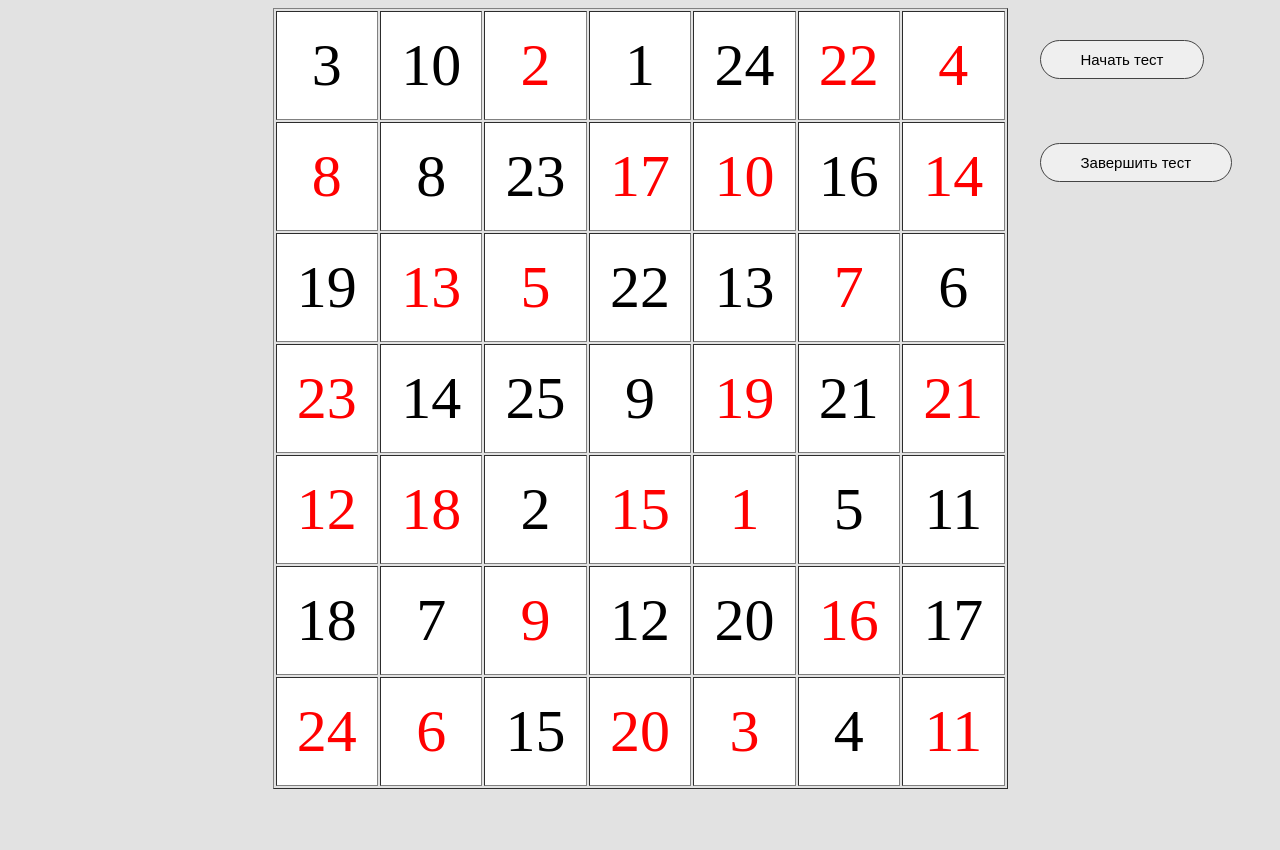
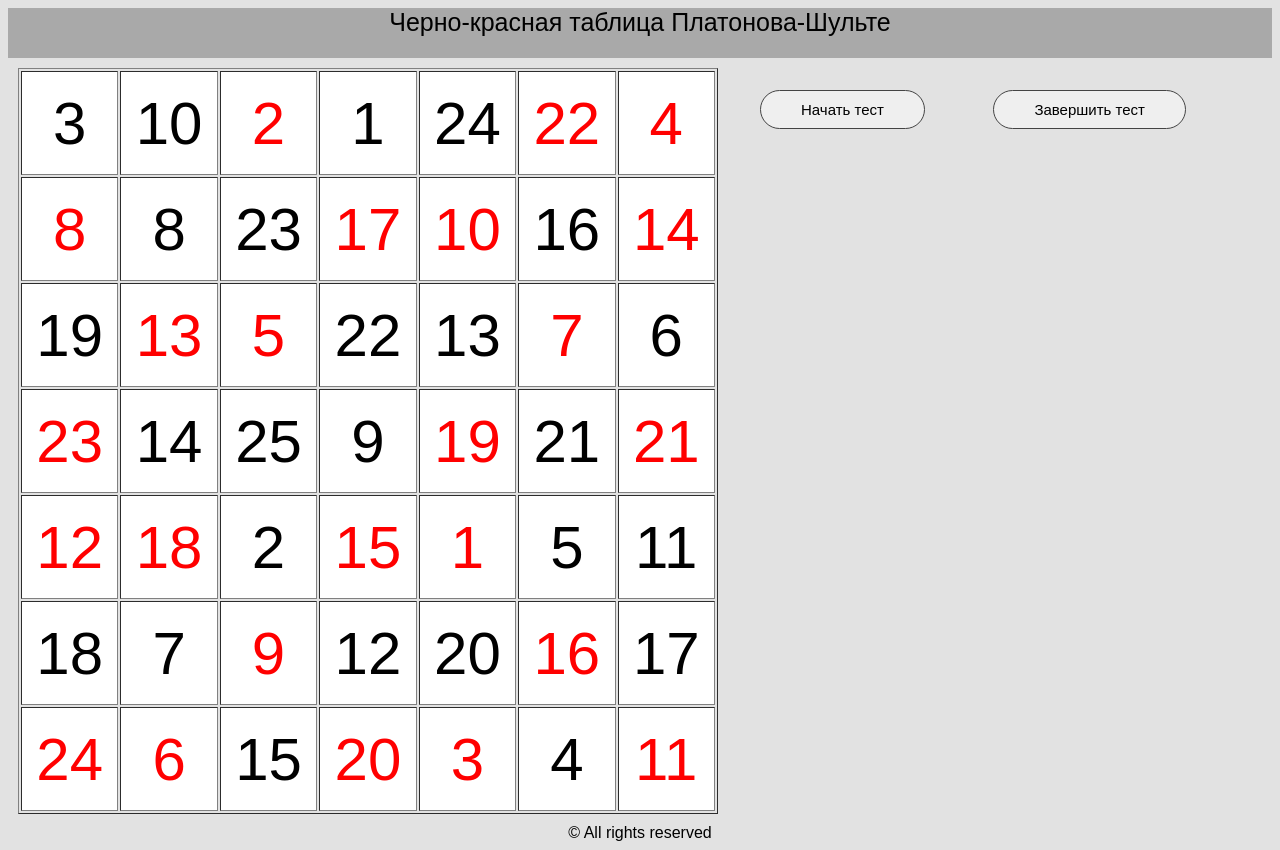
Before and after one commit to Ivan-Andr/psychological-test, a plain HTML site: page index.html in a window 1280 px wide. Before the commit the page ends 800 px from the top, so only its background shows below. Drawn offline with Linux system fonts and the light colour scheme.

Commit message:
issue#6 with some shortcoming in styling

```diff
--- a/index.html
+++ b/index.html
@@ -9,5 +9,13 @@
   </head>
   <body>
     <script type="module" src="script.js"></script>
+    <header class = 'header'>Черно-красная таблица Платонова-Шульте</header>
+    <article class = 'table--space'>
+    </article>
+    <aside class="ui--space">
+      <button class="btn btn--start">Начать тест</button>
+      <button class="btn btn--finish">Завершить тест</button>
+    </aside>
+    <footer class="footer">© All rights reserved</footer>
   </body>
 </html>
--- a/src/table/table.js
+++ b/src/table/table.js
@@ -9,14 +9,9 @@ const redArray = [
   2, 5, 6, 7, 10, 11, 13, 15, 16, 19, 21, 25, 27, 28, 29, 31, 32, 37, 40, 42,
   43, 45, 46, 48,
 ];
-const tableSpace = document.createElement("article");
-document.body.appendChild(tableSpace);
-tableSpace.className = "tbl--space";
+const tableSpace = document.querySelector ('.table--space');
 
 export function generateTable() {
-  const tableSpace = document.createElement("article");
-  document.body.append(tableSpace);
-  tableSpace.className = "tbl--space";
   // creates a <table> element and a <tbody> element
   const tbl = document.createElement("table");
   const tblBody = document.createElement("tbody");
@@ -55,19 +50,9 @@ export function generateTable() {
   // sets the border attribute of tbl to '2'
   tbl.setAttribute("border", "1");
 }
-const rightSpace = document.createElement("aside");
-document.body.appendChild(rightSpace);
-rightSpace.className = "ui--space";
-const btnStart = document.createElement("button");
-document.body.appendChild(btnStart);
-btnStart.className = "btn";
-btnStart.innerHTML = "Начать тест";
-const btnFinish = document.createElement("button");
-document.body.appendChild(btnFinish);
-btnFinish.innerHTML = "Завершить тест";
-btnFinish.className = "btn";
-rightSpace.appendChild(btnStart);
-rightSpace.appendChild(btnFinish);
+const rightSpace = document.querySelector('.ui--space');
+const btnStart = document.querySelector (".btn--start");
+const btnFinish = document.querySelector(".btn--finish");
 btnStart.addEventListener("click", function () {
   console.log("Test started");
 });
--- a/style.css
+++ b/style.css
@@ -1,19 +1,28 @@
 body {
   background: #e2e2e2;
   display: flex;
-  flex-direction: row;
+  flex-flow: row wrap;
+  text-align: center;
+  justify-content: center;
+  font-family:Arial, Helvetica, sans-serif;
 }
 body > * {
-  flex: 1 100%;
+  flex: 1 100%;}
+
+.header{
+  background: darkgrey;
+  height: 50px;
+  font-size: 25px;
+  margin: 0;
+
 }
-
 table {
-  width: 735px;
-  margin: auto;
+  width: 700px;
+  margin: 10px;
 }
 td {
-  width: 105px;
-  height: 105px;
+  width: 100px;
+  height: 100px;
   text-align: center;
   font-size: 60px;
 }
@@ -24,10 +33,7 @@ td {
   background: white;
   color: red;
 }
-.ui--space {
-  float: right;
-  width: 40%;
-}
+
 .btn {
   font-size: 15px;
   font-weight: 500;
@@ -37,16 +43,24 @@ td {
   border-radius: 20px;
   cursor: pointer;
 }
-.btn:hover {
+.btn--start:hover {
   background-color: darkgreen;
   color: #fff;
 }
 
+.btn--finish:hover {
+  background-color: darkred;
+  color: #fff;
+}
+.ui--space {flex: 1 1;
+width: 350px;
+text-align: left;
+}
+.table--space{ flex: 1 3;
+}
 @media all and (min-width: 800px) {
-  .table--space {
-    flex: 3 0px;
-  }
-  .ui--space {
-    order: 1;
-  }
+  .header {order: 1;}
+  .table--space {order:2;}
+  .ui--space {order: 3;}
+  .footer {order: 4;}
 }
```
